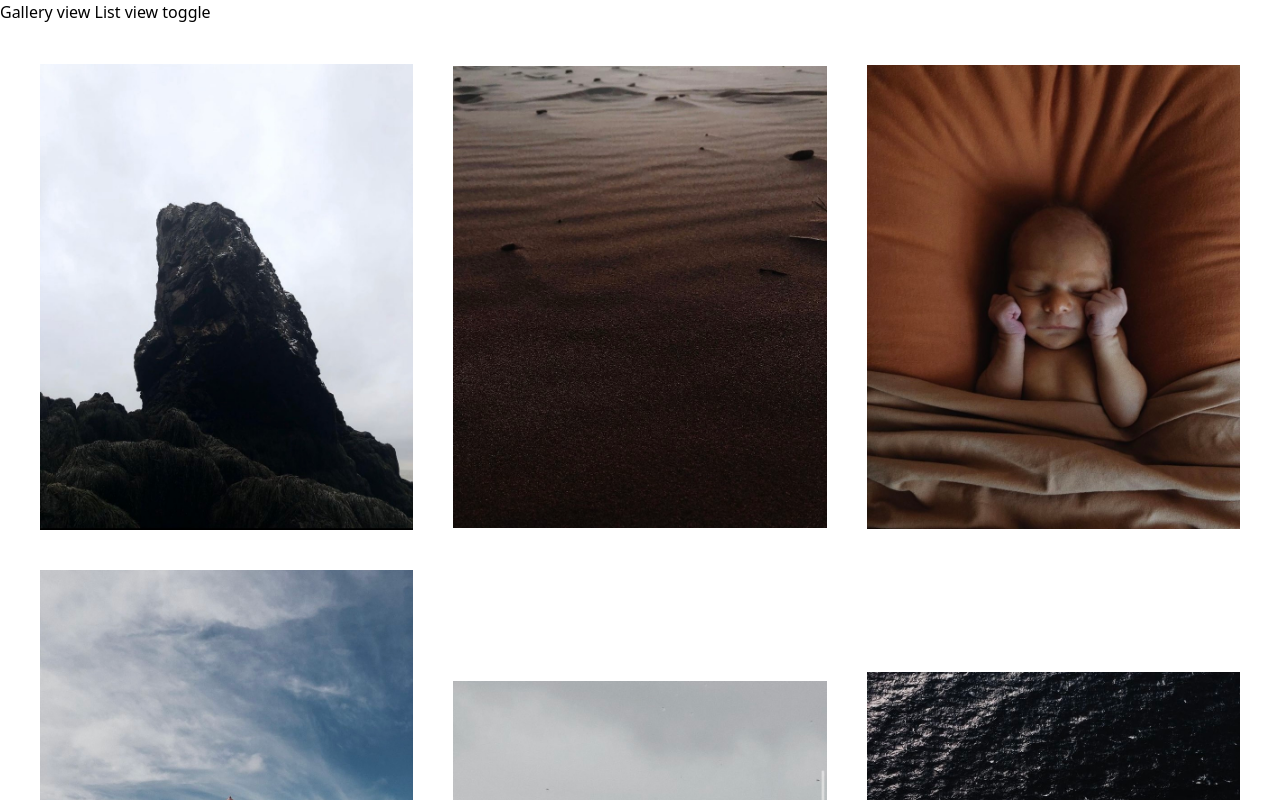
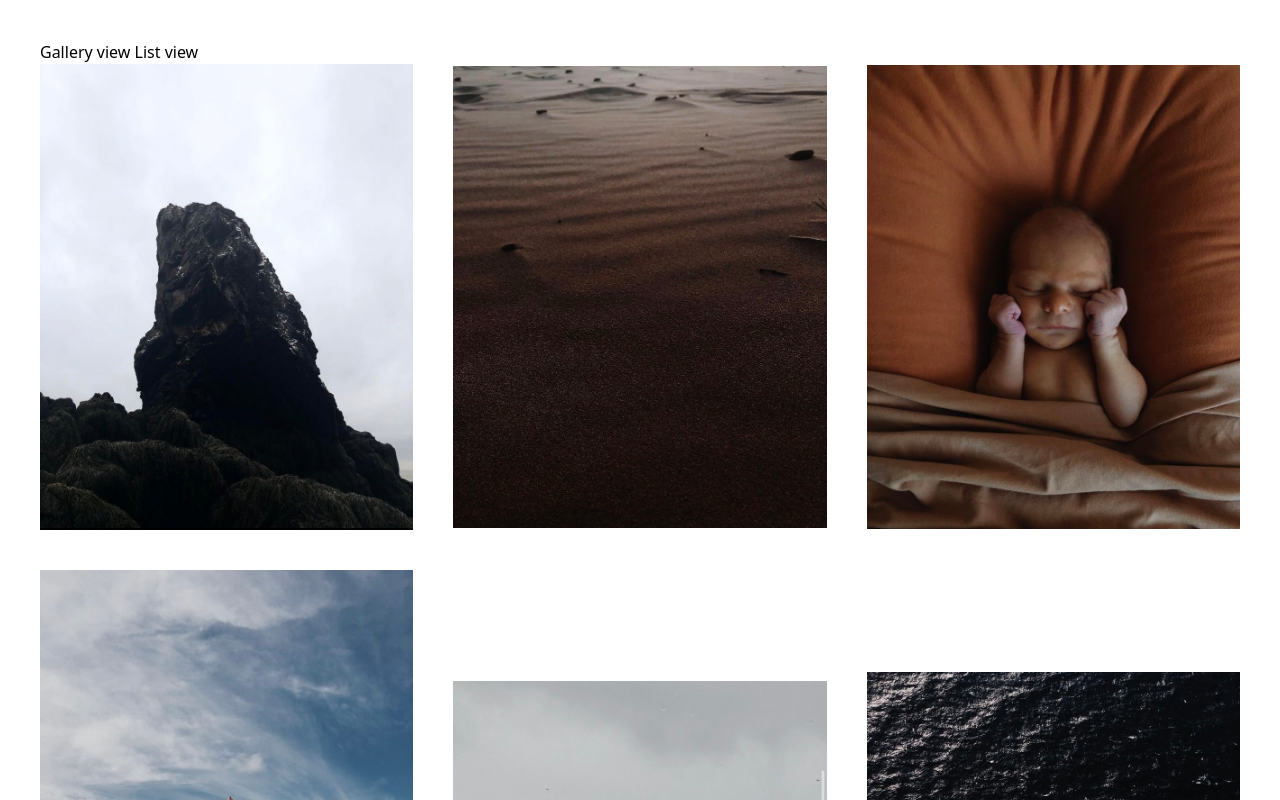
Before and after one commit to nmacdon3/gallery, a Next.js app: page / in a window 1280 px wide. Shown: the top 800 px of the page. Built offline with nearby package versions, Linux system fonts and the light colour scheme.

Commit message:
added different view states

```diff
--- a/pages/index.tsx
+++ b/pages/index.tsx
@@ -1,9 +1,11 @@
 import Head from "next/head";
 import Image from "next/image";
+import { useState } from "react";
 import { useGetImages } from "./api/images";
 
 export default function Home() {
   const images = useGetImages();
+  const [view, setView] = useState<"list" | "gallery">("gallery");
 
   return (
     <>
@@ -13,9 +15,14 @@ export default function Home() {
         <meta name="viewport" content="width=device-width, initial-scale=1" />
         <link rel="icon" href="/favicon.ico" />
       </Head>
-      <header>Gallery view List view toggle</header>
 
-      <main className="p-10 flex justify-center w-full ">
+      <main className="p-10">
+        <header>
+          <button onClick={() => setView("gallery")}>Gallery view</button>{" "}
+          <button onClick={() => setView("list")}>List view</button>
+        </header>
+        {view === "gallery" ? (
+          <div className="flex justify-center w-full ">
             <div className="grid grid-cols-3 gap-10  items-center">
               {images.data?.map((img) => (
                 <div key={img.name}>
@@ -30,6 +37,23 @@ export default function Home() {
                 </div>
               ))}
             </div>
+          </div>
+        ) : (
+          <div className="flex items-center h-screen gap-24 overflow-x-scroll pl-96 snap-x">
+            {images.data?.map((img) => (
+              <div key={img.name} className="w-96 shrink-0 snap-center">
+                <Image
+                  className="object-cover"
+                  src={img.src}
+                  alt={img.name}
+                  height={600}
+                  width={600}
+                />
+                {/* <b>{img.name}</b> */}
+              </div>
+            ))}
+          </div>
+        )}
       </main>
     </>
   );
```
Lines whose indentation alone changed are shown as unchanged.
